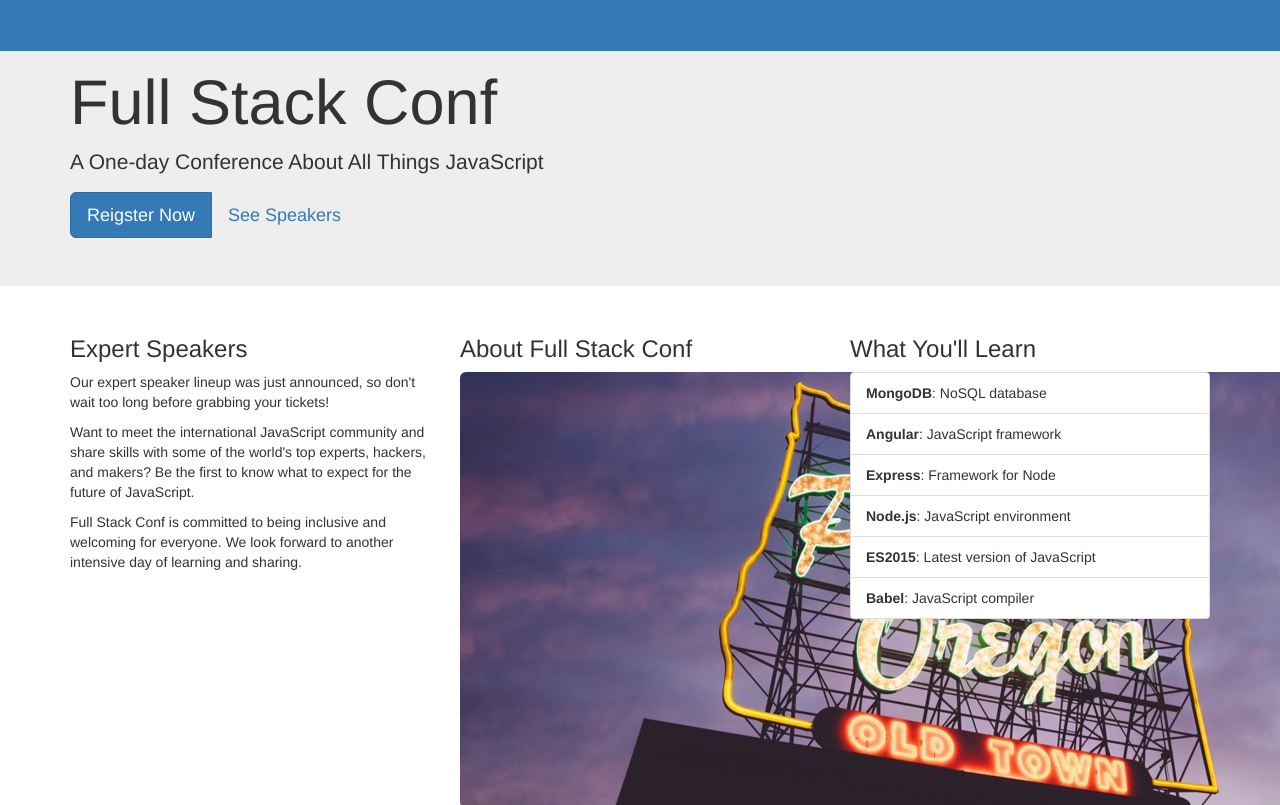
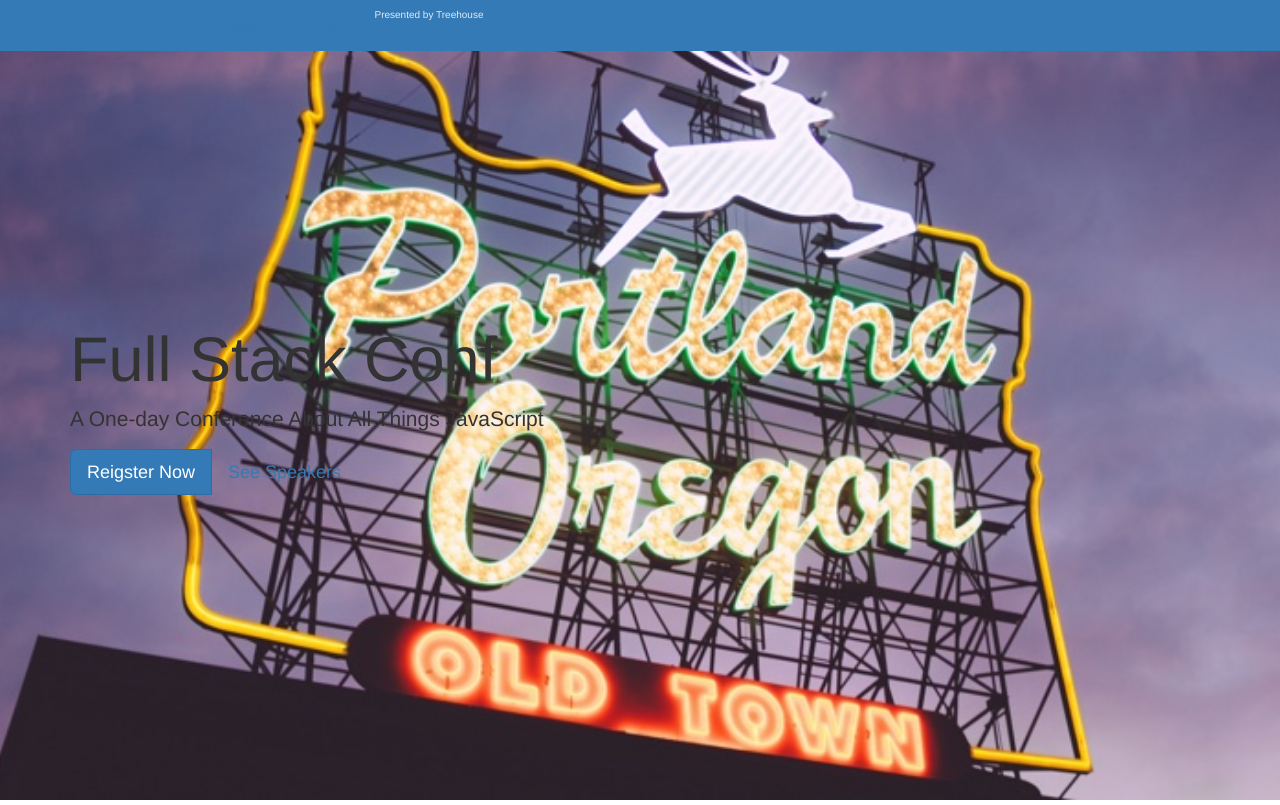
Before and after one commit to terminaidan/bootstrap_practice, a plain HTML site: page index.html in a window 1280 px wide. Shown: the top 805 px of the page. Drawn offline with nearby package versions, Linux system fonts and the light colour scheme.

Commit message:
added custom css and restructured the jumbotron banner to be 100% of the VH size

```diff
--- /dev/null
+++ b/css/custom.css
@@ -0,0 +1,27 @@
+.navbar .navbar-brand {
+  color: rgba(255, 255, 255, .85);
+  font-size: 1rem;
+  padding-top: .45rem;
+}
+
+.jumbotron {
+  background: url('../img/img_001.jpg');
+  background-size: cover;
+  background-attachment: fixed;
+  background-repeat: no-repeat;
+  background-position: center center;
+  height: 100vh;
+}
+
+.btn ,
+.active {
+  transition: .4s;
+}
+
+.vertical-center {
+  min-height: 100%;  /* Fallback for browsers do NOT support vh unit */
+  min-height: 100vh; /* These two lines are counted as one :-)       */
+
+  display: flex;
+  align-items: center;
+}
--- a/index.html
+++ b/index.html
@@ -8,6 +8,9 @@
     <title>Full Stack Conf</title>
     <!-- Bootstrap CSS -->
     <link rel="stylesheet" href="https://maxcdn.bootstrapcdn.com/bootstrap/4.0.0-alpha.2/css/bootstrap.min.css" integrity="sha384-y3tfxAZXuh4HwSYylfB+J125MxIs6mR5FOHamPBG064zB+AFeWH94NdvaCBm8qnd" crossorigin="anonymous">
+<!-- Custom css -->
+    <link rel="stylesheet" href="css/custom.css">
+
   </head>
   <body id="home" data-spy="scroll" data-target=".navbar" data-offset="100">
 <!-- Navigation -->
@@ -36,8 +39,8 @@
 
 <!-- Jumbotron (hero banner) -->
 
-      <div class="jumbotron jumbotron-fluid bg-info">
-        <div class="container text-sm-center p-t-3">
+      <div class="jumbotron jumbotron-fluid bg-info vertical-center">
+        <div class="container text-xs-center p-t-3">
           <h1 class="display-2">Full Stack Conf</h1>
           <p class="lead">A One-day Conference About All Things JavaScript</p>
 
@@ -317,9 +320,9 @@
                   <label class="sr-only" for="name">Name:</label>
                   <input type="text" class="form-control" id="name" placeholder="Name">
                 </fieldset>
-                <fieldset class="form-group">
-                  <label class="sr-only" for="mail">Email:</label>
-                  <input type="email" class="form-control" id="mail" placeholder="Email Address">
+                <fieldset class="form-group has-danger">
+                  <label class="sr-only form-control" for="mail">Email:</label>
+                  <input type="email" class="form-control form-control-danger" id="mail" placeholder="Email Address">
                 </fieldset>
                 <fieldset class="form-group">
                   <label for="role">Job Role:</label>
@@ -371,9 +374,9 @@
                 <h5 class="m-b-2">Payment Info</h5>
 
                 <div class="row">
-                  <div class="col-lg-6 form-group">
+                  <div class="col-lg-6 form-group has-success">
                     <label class="sr-only" for="cc-num">Card Number:</label>
-                    <input class="form-control" id="cc-num" placeholder="Card Number:" type="text">
+                    <input class="form-control form-control-success" id="cc-num" placeholder="Card Number:" type="text">
                   </div>
 
                   <div class="col-lg-3 form-group">
```
